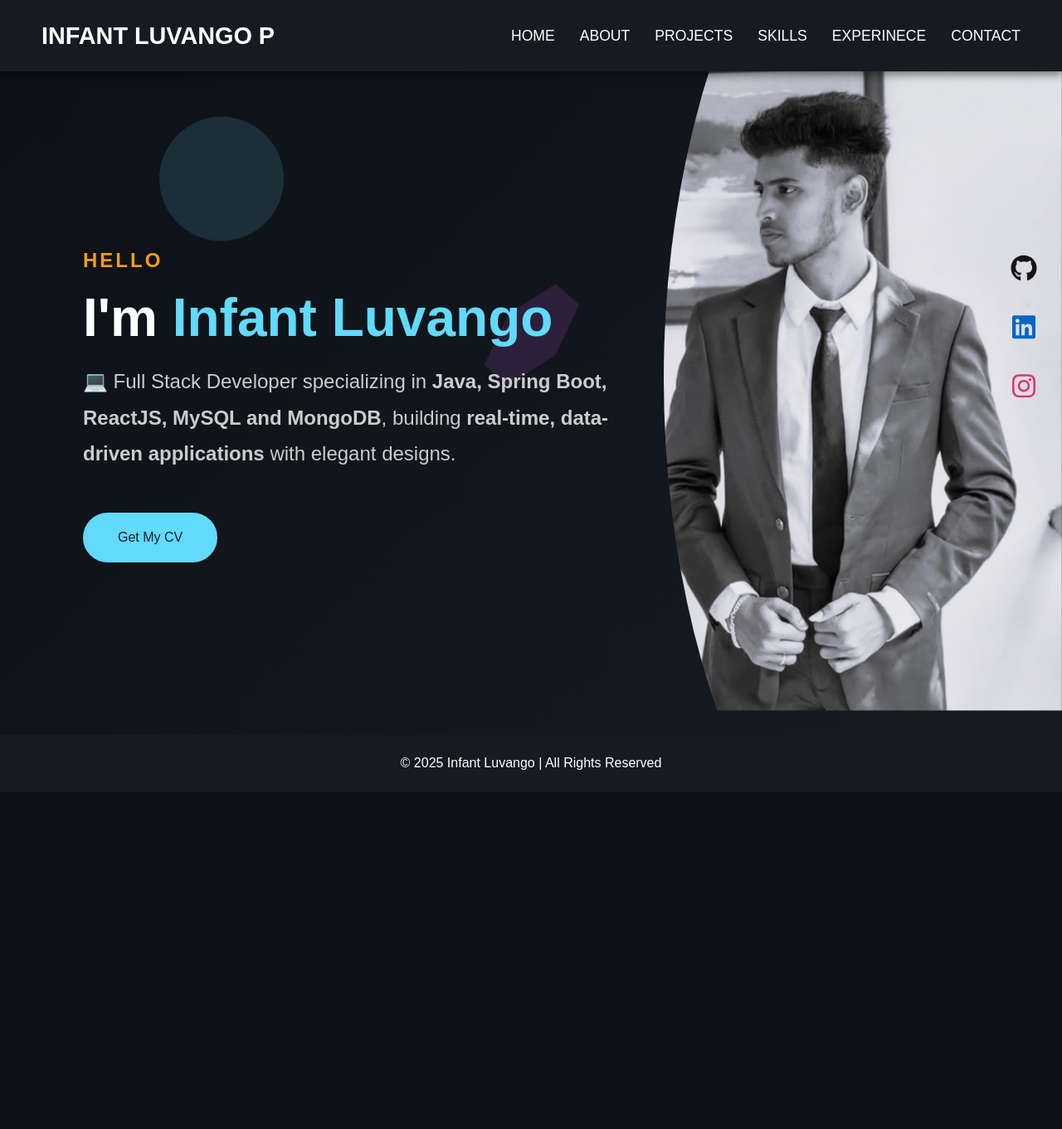
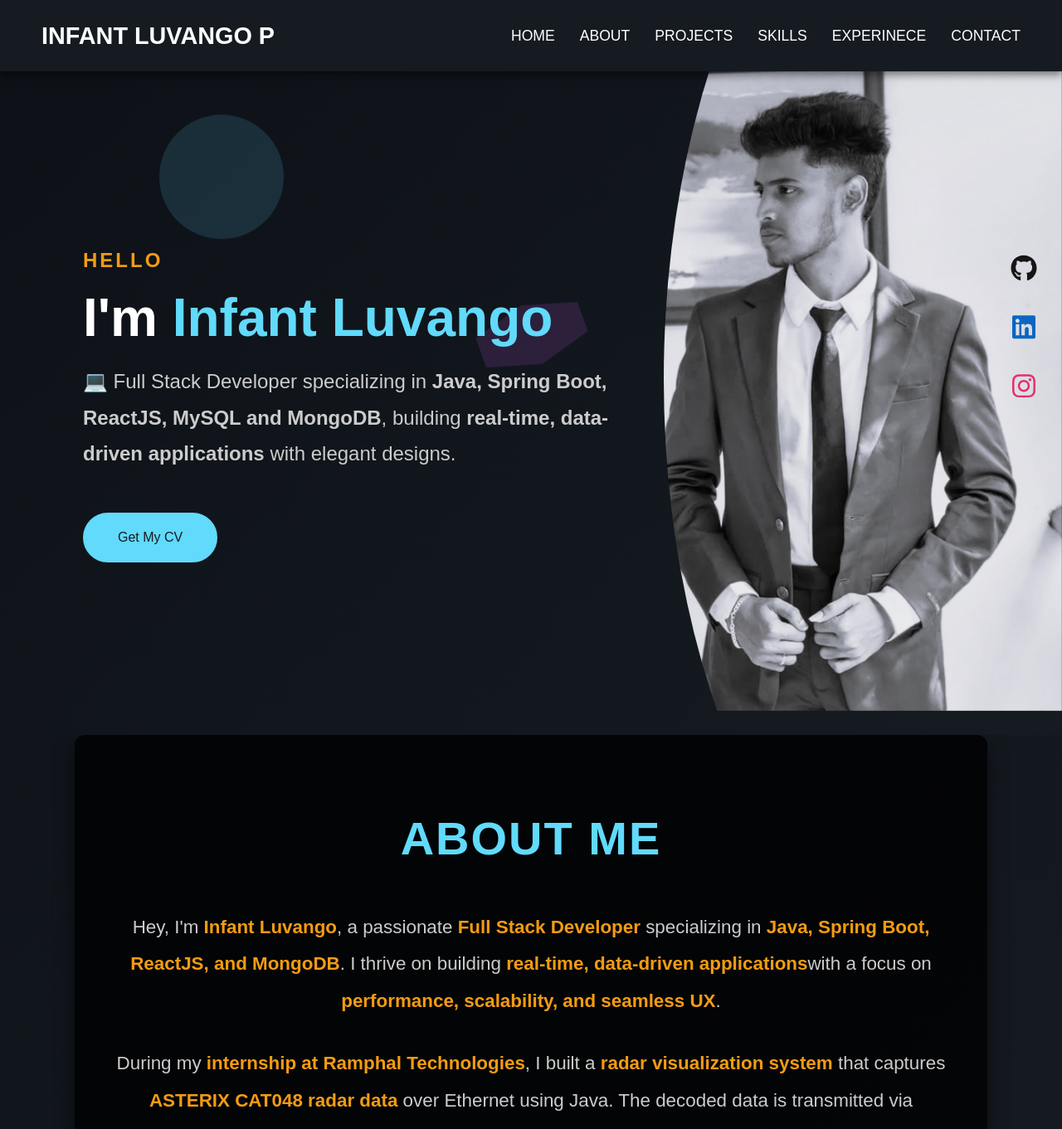
Before and after one commit to INFANTLUVANGO/portfolio, a React (Vite) app: page / in a window 1280 px wide. Shown: the top 1361 px of the page at 83% size. Before the commit the page ends 955 px from the top, so only its background shows below. Built offline with nearby package versions, Linux system fonts and the light colour scheme.

Commit message:
Update Home.jsx

```diff
--- a/src/components/Home.jsx
+++ b/src/components/Home.jsx
@@ -1,11 +1,17 @@
 import React from "react";
 import { motion } from "framer-motion";
 import "../styles/Home.css";
+import About from "./About";
+import Projects from "./Projects";
+import Skills from "./Skills";
+import Experience from "./Experience";
+import Contact from "./Contact";
 import profileImg from "../assets/myselfBW.jpg";
 import { FaGithub, FaLinkedin, FaInstagram } from "react-icons/fa";
 
 const Home = () => {
   return (
+    <div>
     <motion.div
       className="home-container"
       initial={{ opacity: 0 }}
@@ -46,9 +52,9 @@ const Home = () => {
           src={profileImg}
           alt="Infant Luvango"
           className="home-image"
-          initial={{ opacity: 0, scale: 0.9 }}
+          initial={{ opacity: 0, scale: 7.9 }}
           animate={{ opacity: 1, scale: 1 }}
-          transition={{ duration: 1.2, ease: "easeOut" }}
+          transition={{ duration: 0.2, ease: "easeOut" }}
           whileHover={{ scale: 1.05 }}
         />
       </div>
@@ -66,6 +72,15 @@ const Home = () => {
         </a>
       </div>
     </motion.div>
+
+    <About/>
+    <Projects/>
+    <Skills/>
+    <Experience/>
+    <Contact/>
+
+    </div>
+
   );
 };
 
```
